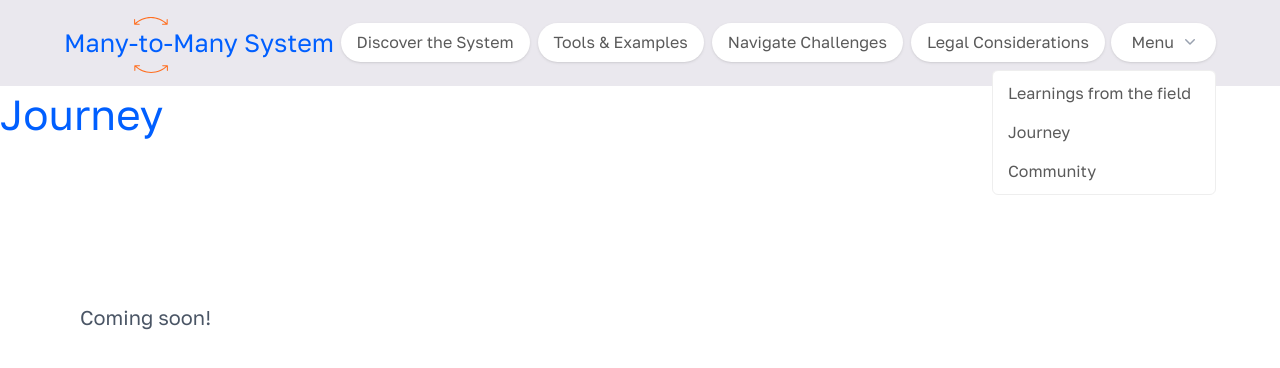
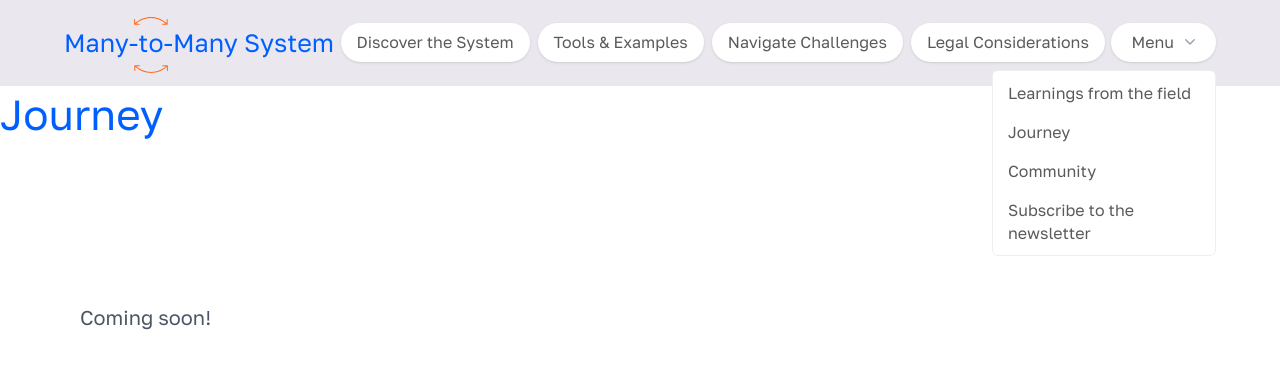
Before and after one commit to Dark-Matter-Labs/many_to_many, a Next.js app: page /journey in a window 1280 px wide. Both pictures are taken after a click on the button "Menu". Shown: the top 368 px of the page. Built offline with nearby package versions, Linux system fonts and the light colour scheme.

Commit message:
add link to newsletter

```diff
--- a/app/(front-end)/page.js
+++ b/app/(front-end)/page.js
@@ -136,8 +136,9 @@ export default function HomePage() {
 
             <div className="heading-md flex items-center justify-center py-10 text-blue-600">
               <button className="mr-10 mb-4 rounded-full bg-blue-800 px-6 py-2 text-white transition-colors hover:bg-blue-700">
-                <a href=""></a>
+                <a href="https://form.typeform.com/to/jpm8rdp1" rel="noopener noreferrer">
                 Subscribe to the Newsletter →
+                </a>
               </button>
               <button className="text-grey-600 mb-4 rounded-full bg-blue-400 px-6 py-2 transition-colors hover:bg-blue-300">
                 <a href=""></a>
--- a/components/Navbar.jsx
+++ b/components/Navbar.jsx
@@ -103,6 +103,15 @@ export const Navbar = ({ activePage, transparent = false }) => {
                   Community
                 </Link>
               </MenuItem>
+              <MenuItem>
+                <a
+                  href="https://form.typeform.com/to/jpm8rdp1"
+                    rel="noopener noreferrer"
+                  className="font-galosText text-grey-600 data-focus:bg-grey-600/5 data-focus:text-grey-800 block px-4 py-2 text-sm data-focus:outline-hidden"
+                >
+                  Subscribe to the newsletter
+                </a>
+              </MenuItem>
             </div>
           </MenuItems>
         </Menu>
```
